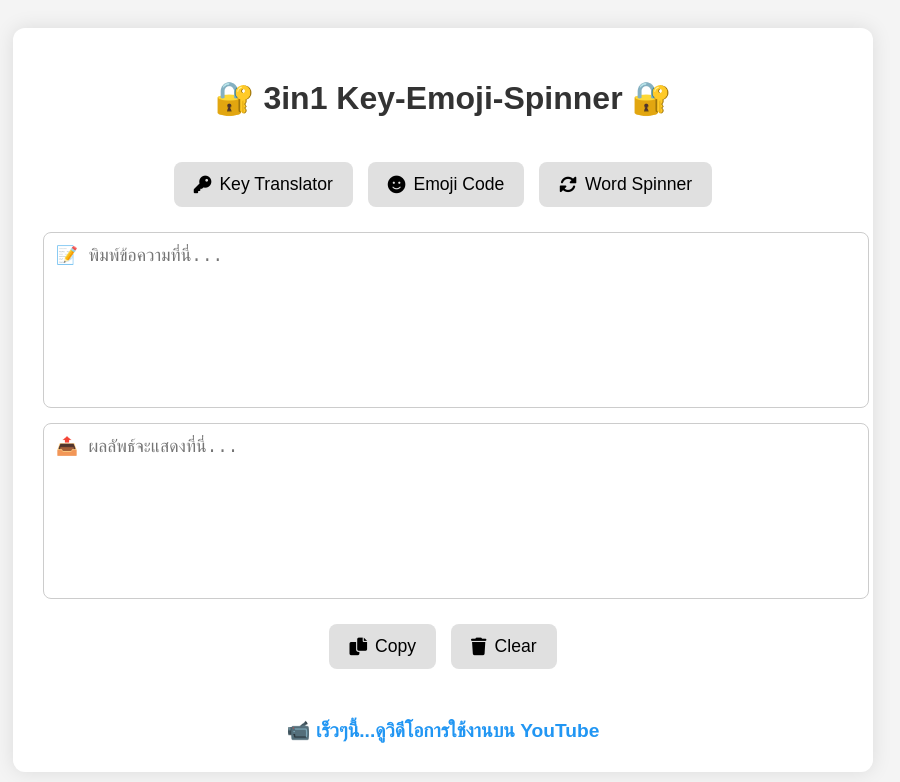
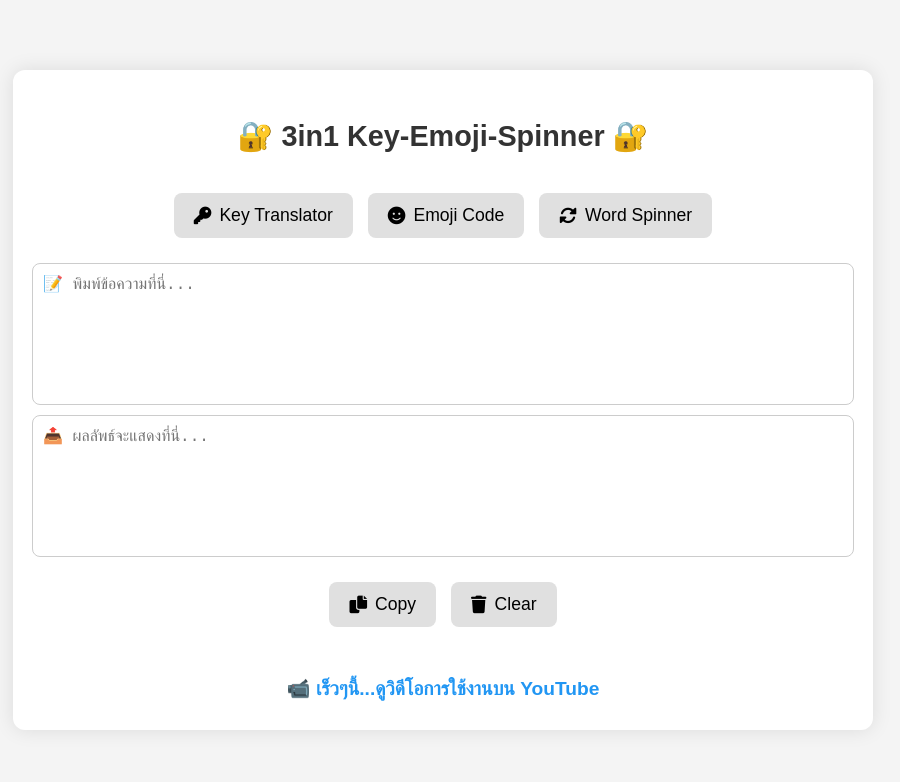
Before and after one commit to jornjud/3in1-Key-Emoji-Spinner, a plain HTML site: page index.html in a window 1280 px wide. Shown: the whole page, without its empty margins (197-1097 px from the left). Drawn offline with nearby package versions, Linux system fonts and the light colour scheme.

Commit message:
Add files via upload

```diff
--- a/style.css
+++ b/style.css
@@ -24,9 +24,10 @@ body {
 
 h1 {
   text-align: center;
-  font-size: 2rem;
+  font-size: 1.8rem; /* ลดขนาด font เพื่อให้พอดีกับหน้าจอเล็ก */
   color: #333;
-  margin-bottom: 20px;
+  margin-bottom: 15px;
+  white-space: nowrap;
 }
 
 /* Mode Buttons */
@@ -86,16 +87,19 @@ h1 {
 .io-section {
   display: flex;
   flex-direction: column;
-  gap: 15px;
+  gap: 10px; /* ลดระยะห่าง */
+  align-items: center;
+  width: 100%;
 }
 
 textarea {
   width: 100%;
-  height: 150px;
-  padding: 12px;
+  max-width: 100%; /* ให้ช่อง input/output ปรับตามความกว้างของ container */
+  height: 120px; /* ลดความสูง */
+  padding: 10px; /* ลด padding */
   border: 1px solid #ccc;
   border-radius: 8px;
-  font-size: 1.1rem;
+  font-size: 1rem; /* ลดขนาด font */
   resize: none;
   transition: border-color 0.3s ease;
 }
```
